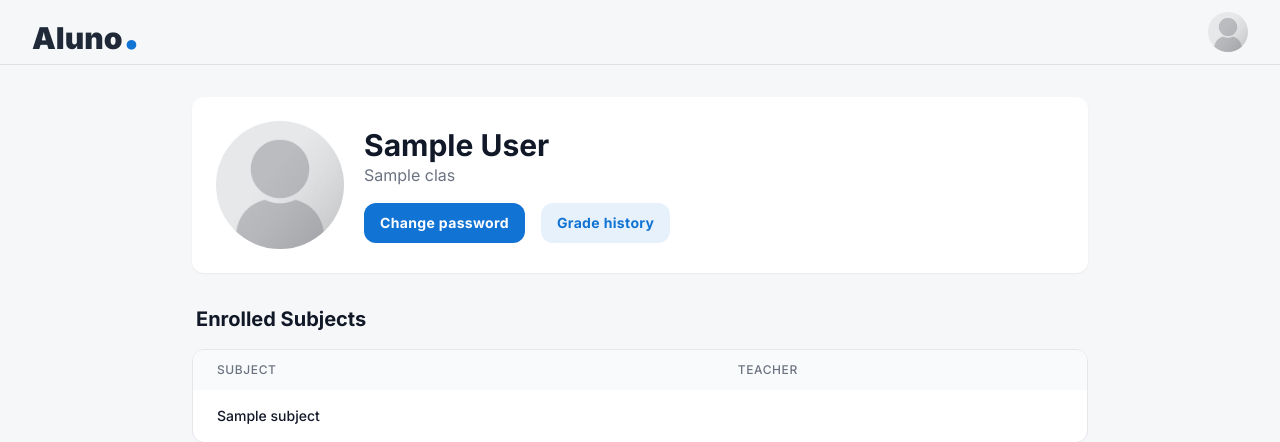
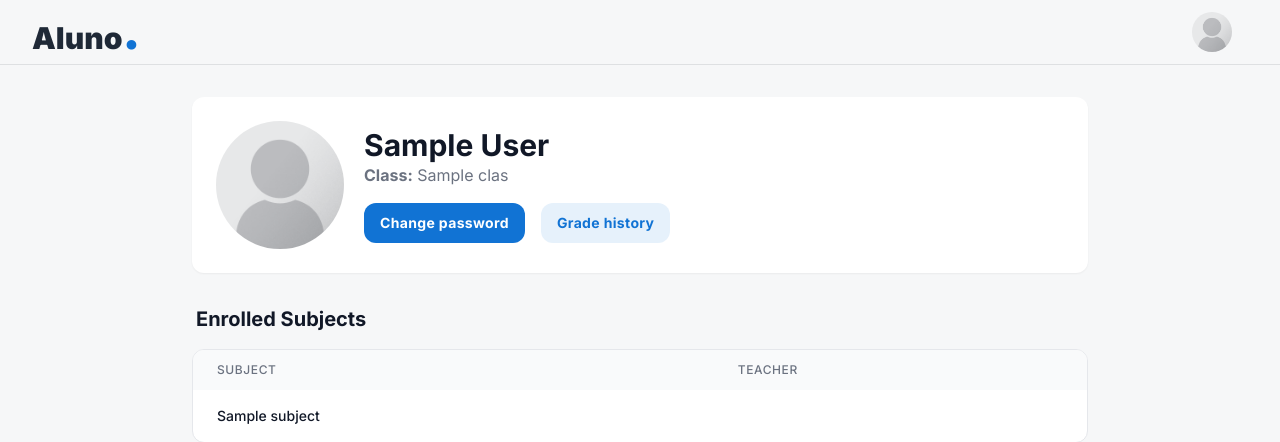
Before and after one commit to AuthenticPaulMeyers/django-quiz-aluno, a Django app: page /student/profile in a window 1280 px wide. Shown: the top 442 px of the page. Run offline with Django 5.2, Linux system fonts and the light colour scheme; a user stored in the database is signed in; tables that the repository leaves empty hold one stand-in row (values such as "Sample post"); some libraries are stand-ins or nearby versions.

Commit message:
added functions to teacher and student models

```diff
--- a/quiz/templates/students/partials/student-header.html
+++ b/quiz/templates/students/partials/student-header.html
@@ -9,11 +9,44 @@
               <h1 class="text-3xl font-black">Aluno<span class="text-primary text-5xl">.</span></h1>
             </a>
           </div>
-        <div class="flex items-center gap-4">
-            <div class="h-10 w-10 rounded-full bg-cover bg-center">
-              <img src="{% static 'images/user.png' %}" alt="User placeholder" class="rounded-full">
+          <div class="flex items-center gap-4">
+            <button class="h-10 w-10 rounded-full bg-cover bg-center user-menu-button" aria-label="User menu">
+              <div class="h-10 w-10 overflow-hidden">
+                <img src="{% static 'images/user.png' %}" alt="User placeholder" class="rounded-full">
+              </div>
+            </button>
+
+            <!-- User Menu -->
+            <div class="relative">
+              <div class="absolute right-4 mt-5 w-40 bg-white dark:bg-gray-800 rounded-md shadow-lg z-100 user-menu hide">
+                <ul class="py-1">
+                  <li>
+                    <a href="{% url 'quiz:student-profile' %}" class="block px-4 py-2 text-sm text-gray-700 dark:text-gray-200 hover:bg-gray-100 dark:hover:bg-gray-700">Profile</a>
+                  </li>
+                  <li>
+                    <a href="{% url 'quiz:logout' %}" class="block px-4 py-2 text-sm text-gray-700 dark:text-gray-200 hover:bg-gray-100 dark:hover:bg-gray-700">Logout</a>
+                  </li>
+                </ul>
+              </div>
             </div>
           </div>
         </div>
       </div>
+      <style>
+        .hide {
+          display: none;
+        }
+        .show {
+          display: inline-block;
+        }
+      </style>
+      <script>
+        // JavaScript to toggle user menu visibility can be added here
+        const userMenuButton = document.querySelector('.user-menu-button');
+        const userMenu = document.querySelector('.user-menu');
+
+        userMenuButton.addEventListener('click', () => {
+          userMenu.classList.toggle('hide');
+        });
+      </script>
 </header>
--- a/quiz/templates/students/student-profile.html
+++ b/quiz/templates/students/student-profile.html
@@ -13,11 +13,11 @@
               </div>
               <div class="flex flex-col">
                 <h2 class="text-2xl sm:text-3xl font-bold text-gray-900 dark:text-white">
-                  {{ user.first_name }} {{ user.last_name }}
+                  {{ user.student.get_full_name }}
 
                 </h2>
                 <p class="text-base text-gray-500 dark:text-gray-400">
-                  {{ user.student.class_enrolled.name }}
+                 <b>Class:</b> {{ user.student.class_enrolled.name }}
                 </p>
                 <div class="mt-4 flex gap-4">
                   <button
```
